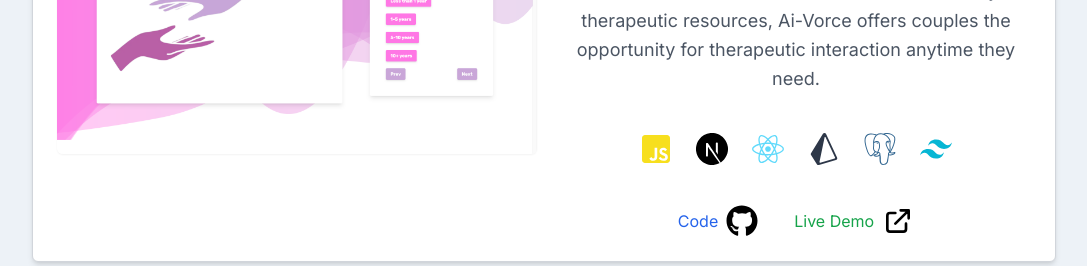
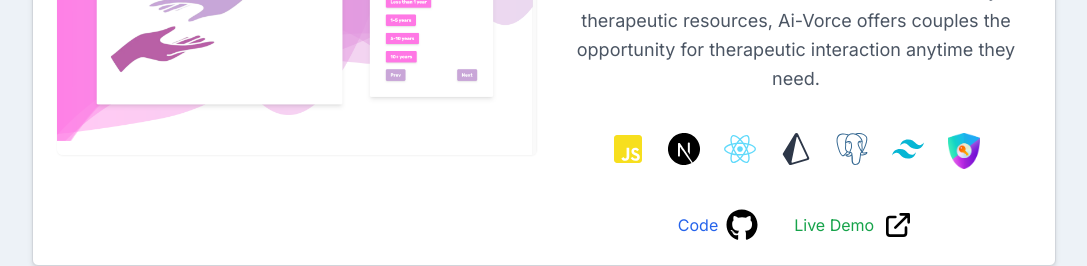
Before and after one commit to ZacharyCallahan/portfolio, a Next.js app: page / in a window 1280 px wide. Shown: the part 2080-2346 px from the top of the page, without its empty margins (96-1183 px from the left). Built offline with nearby package versions, Linux system fonts and the light colour scheme.

Commit message:
Added nextauth to ai-vorce

```diff
--- a/app/components/Projects.jsx
+++ b/app/components/Projects.jsx
@@ -55,6 +55,7 @@ const Projects = () => {
                     <SiPrisma color="#2D3748" size={32} />
                     <SiPostgresql color="#336791" size={32} />
                     <SiTailwindcss color="#06B6D4" size={32} />
+                    <Image alt="auth" src={NextAuth} width={32} height={32} />
                 </ProjectCard>
                 <ProjectCard
                     title="GroovyGear"
```
